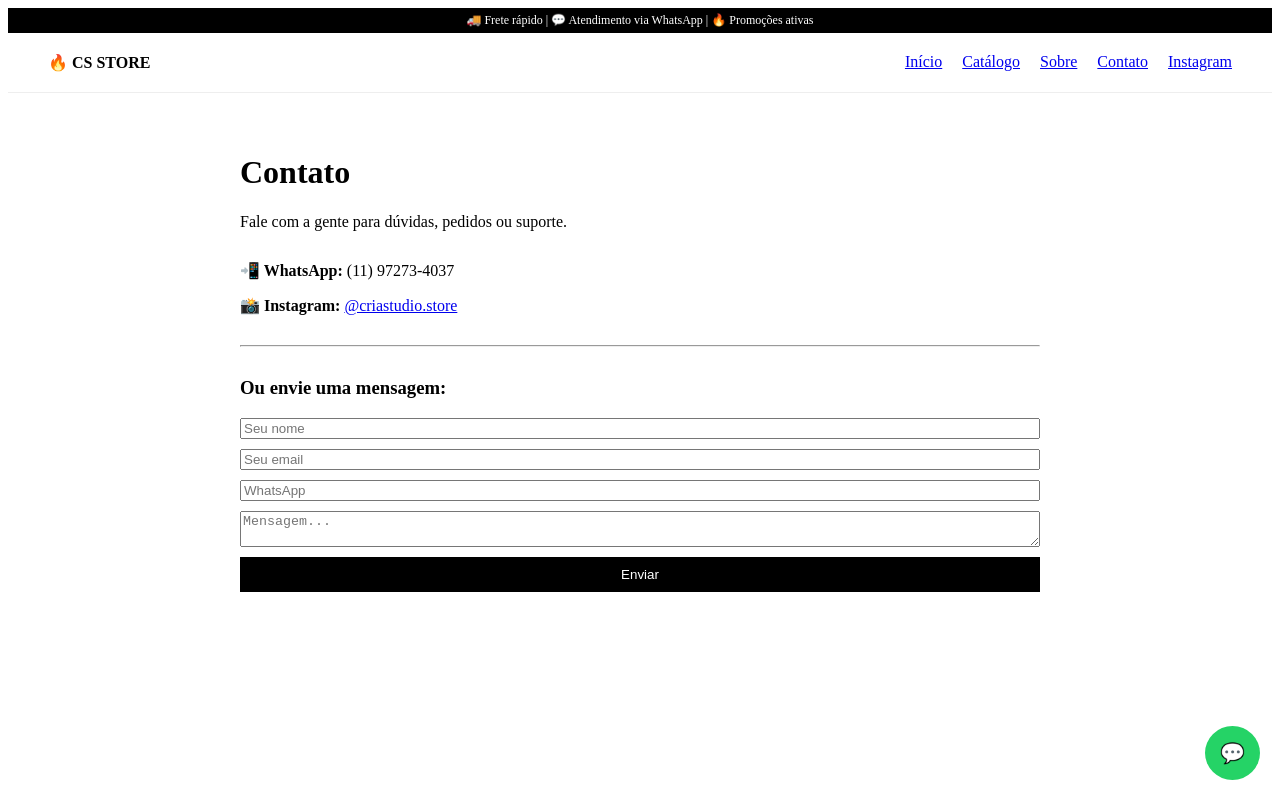
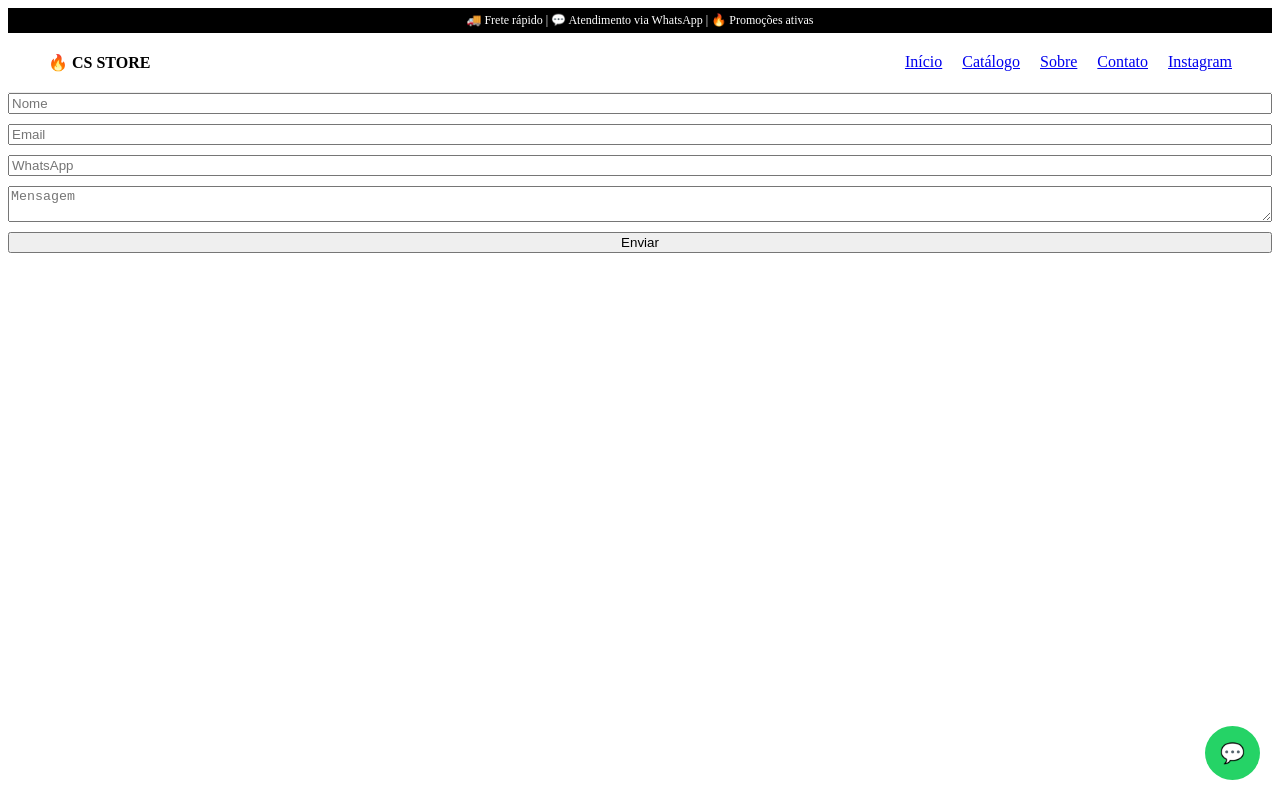
Before and after one commit to caiosilva-design/cs-store, a Next.js app: page /contato in a window 1280 px wide. Built offline with nearby package versions, Linux system fonts and the light colour scheme.

Commit message:
Update page.tsx

```diff
--- a/app/contato/page.tsx
+++ b/app/contato/page.tsx
@@ -1,36 +1,30 @@
+"use client";
+import { useState } from "react";
 export default function Contato() {
+ const [form, setForm] = useState({
+   nome: "",
+   email: "",
+   whatsapp: "",
+   mensagem: ""
+ });
+ const enviar = async (e: any) => {
+   e.preventDefault();
+   await fetch("https://cs-store-api-production.up.railway.app/contato", {
+     method: "POST",
+     headers: {
+       "Content-Type": "application/json"
+     },
+     body: JSON.stringify(form)
+   });
+   alert("Mensagem enviada!");
+ };
  return (
-<div style={{ padding: "40px", maxWidth: "800px", margin: "auto" }}>
-<h1>Contato</h1>
-<p style={{ marginTop: "20px" }}>
-       Fale com a gente para dúvidas, pedidos ou suporte.
-</p>
-<div style={{ marginTop: "30px" }}>
-<p><strong>📲 WhatsApp:</strong> (11) 97273-4037</p>
-<p>
-<strong>📸 Instagram:</strong>{" "}
-<a href="https://instagram.com/criastudio.store" target="_blank">
-           @criastudio.store
-</a>
-</p>
-</div>
-<hr style={{ margin: "30px 0" }} />
-<h3>Ou envie uma mensagem:</h3>
-<form style={{ display: "flex", flexDirection: "column", gap: "10px" }}>
-<input placeholder="Seu nome" />
-<input placeholder="Seu email" />
-<input placeholder="WhatsApp" />
-<textarea placeholder="Mensagem..." />
-<button style={{
-         background: "black",
-         color: "white",
-         padding: "10px",
-         border: "none",
-         cursor: "pointer"
-       }}>
-         Enviar
-</button>
+<form onSubmit={enviar} style={{ display: "flex", flexDirection: "column", gap: "10px" }}>
+<input placeholder="Nome" onChange={e => setForm({...form, nome: e.target.value})} />
+<input placeholder="Email" onChange={e => setForm({...form, email: e.target.value})} />
+<input placeholder="WhatsApp" onChange={e => setForm({...form, whatsapp: e.target.value})} />
+<textarea placeholder="Mensagem" onChange={e => setForm({...form, mensagem: e.target.value})} />
+<button type="submit">Enviar</button>
 </form>
-</div>
  );
 }
```
